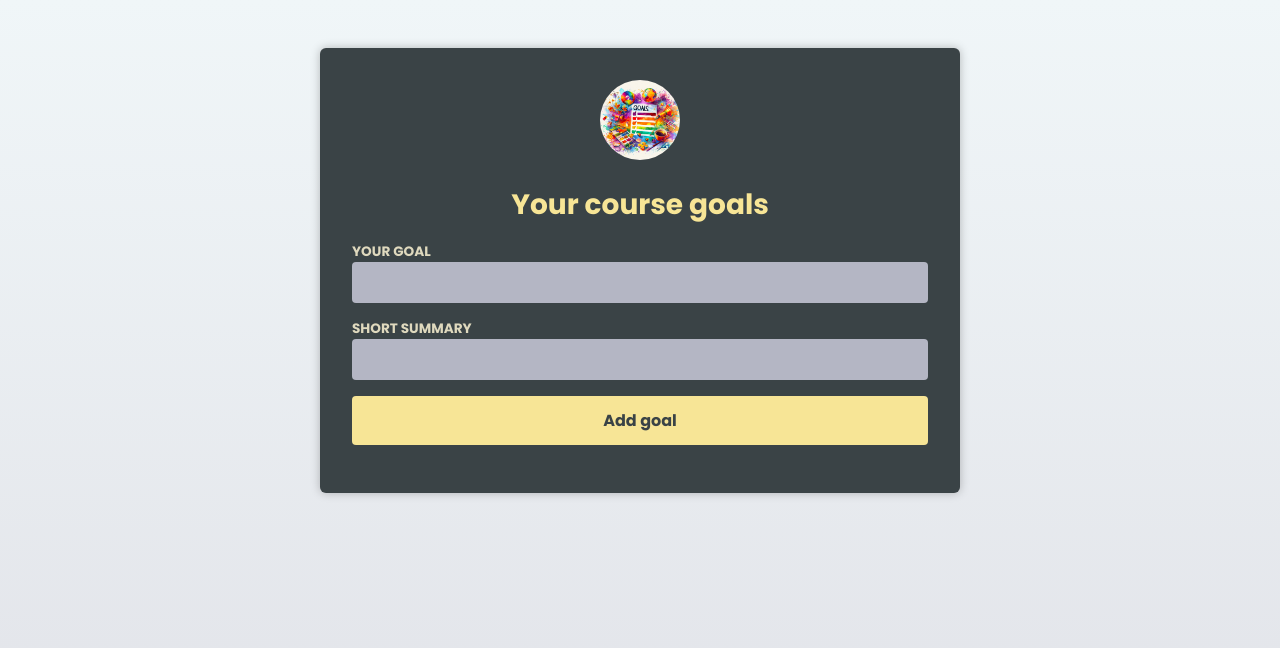
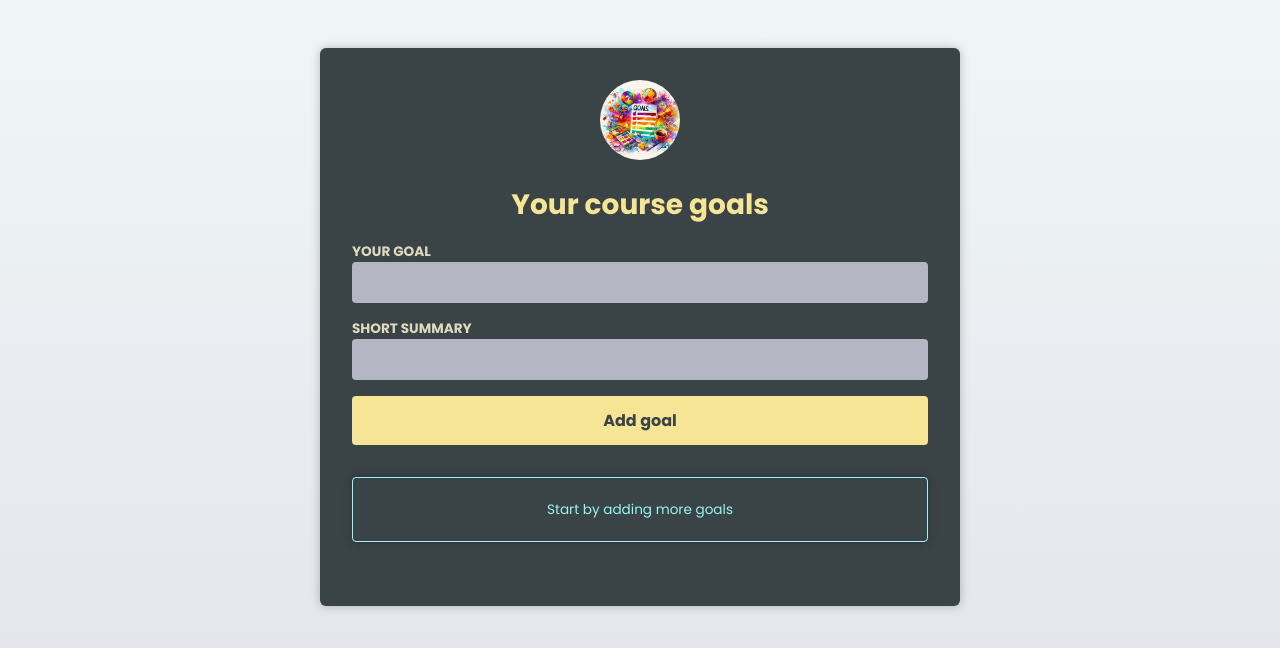
Before and after one commit to I-Maged/typescript-react, a React (Vite) app in the folder 03-react-ts-basics/: page / in a window 1280 px wide. Shown: the top 648 px of the page. Built offline with nearby package versions, Linux system fonts and the light colour scheme; the HTML template or start-up script is replaced by a standard one.

Commit message:
discriminated unions

```diff
--- a/03-react-ts-basics/src/components/CourseGoalList.tsx
+++ b/03-react-ts-basics/src/components/CourseGoalList.tsx
@@ -1,6 +1,7 @@
 import CourseGoal from './CourseGoal'
 import { type CourseGoalProps } from '../App'
-import type { FC } from 'react'
+import type { FC, ReactNode } from 'react'
+import InfoBox from './InfoBox'
 
 type CourseGoalListProps = {
   goals: CourseGoalProps[]
@@ -8,7 +9,22 @@
 }
 
 const CourseGoalList: FC<CourseGoalListProps> = ({ goals, onDeleteGoal }) => {
+  if (goals.length === 0) {
+    return <InfoBox mode='hint'>Start by adding more goals</InfoBox>
+  }
+
+  let warningBox: ReactNode
+
+  if (goals.length >= 2) {
+    warningBox = (
+      <InfoBox mode='warning' severity='high'>
+        That's a lot of goals
+      </InfoBox>
+    )
+  }
   return (
+    <>
+      {warningBox}
       <ul>
         {goals.map((goal) => (
           <li key={goal.id}>
@@ -18,6 +34,7 @@
           </li>
         ))}
       </ul>
+    </>
   )
 }
 
--- /dev/null
+++ b/03-react-ts-basics/src/components/InfoBox.tsx
@@ -0,0 +1,34 @@
+import { type FC, type ReactNode } from 'react'
+
+type HintBoxProps = { mode: 'hint'; children: ReactNode }
+
+type WarningBoxProps = {
+  mode: 'warning'
+  severity: 'low' | 'medium' | 'high'
+  children: ReactNode
+}
+
+type InfoBoxProps = HintBoxProps | WarningBoxProps
+
+const InfoBox: FC<InfoBoxProps> = (props) => {
+  const { mode, children } = props
+
+  if (mode === 'hint') {
+    return (
+      <aside className='infobox infobox-hint'>
+        <p>{children}</p>
+      </aside>
+    )
+  }
+
+  const { severity } = props
+
+  return (
+    <aside className={`infobox infobox-warning warning--${severity}`}>
+      <h2>Warning</h2>
+      <p>{children}</p>
+    </aside>
+  )
+}
+
+export default InfoBox
--- a/03-react-ts-basics/src/components/NewGoal.tsx
+++ b/03-react-ts-basics/src/components/NewGoal.tsx
@@ -11,6 +11,10 @@
 
     const goalInput: string = goal.current!.value
     const summaryInput: string = summary.current!.value
+
+    if (!goalInput || !summaryInput) {
+      return
+    }
 
     e.currentTarget.reset()
 
--- a/03-react-ts-basics/src/index.css
+++ b/03-react-ts-basics/src/index.css
@@ -126,7 +126,31 @@
   color: #f9a73b;
 }
 
-.fallback {
+.infobox {
+  margin: 2rem 0;
+  padding: 0.5rem;
   text-align: center;
-  color: #acd1ce;
+  box-shadow: 0 0 10px rgba(0, 0, 0, 0.25);
+  font-size: 0.85rem;
+  border-radius: 4px;
 }
+
+.infobox-hint {
+  border: 1px solid #96f5f7;
+  color: #96f5f7;
+}
+
+.infobox-warning.warning--low {
+  border: 1px solid #f6d84f;
+  color: #f6d84f;
+}
+
+.infobox-warning.warning--medium {
+  border: 1px solid #f9a73b;
+  color: #f9a73b;
+}
+
+.infobox-warning.warning--high {
+  border: 1px solid #f97373;
+  color: #f97373;
+}
```
Lines whose indentation alone changed are shown as unchanged.
